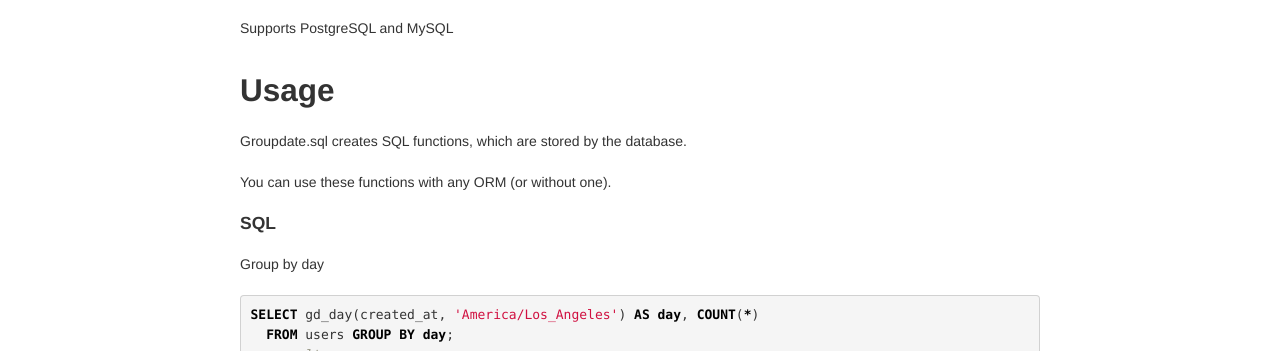
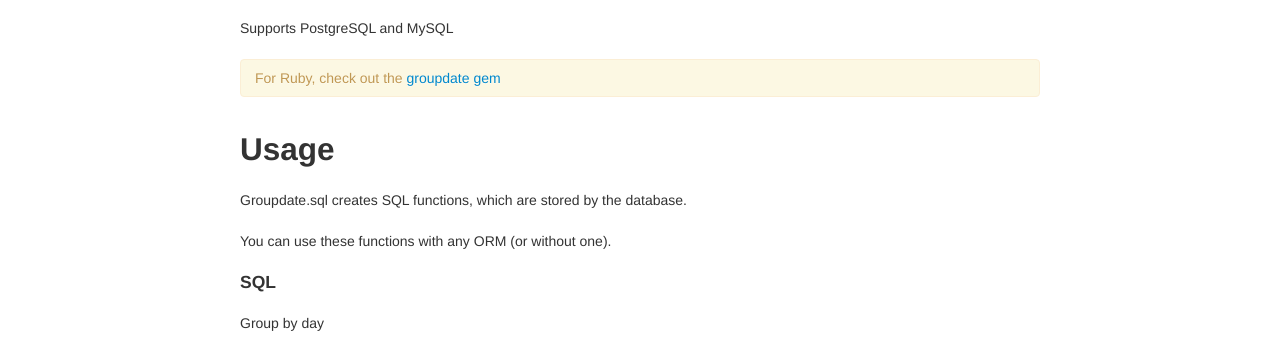
Before and after one commit to ankane/groupdate.sql, a plain HTML site: page index.html in a window 1280 px wide. Shown: the part 376-727 px from the top of the page. Drawn offline with Linux system fonts and the light colour scheme.

Commit message:
Added link to gem

```diff
--- a/index.html
+++ b/index.html
@@ -48,6 +48,8 @@
 <p><img class="emoji" title=":earth_americas:" alt=":earth_americas:" src="https://a248.e.akamai.net/assets.github.com/images/icons/emoji/earth_americas.png" height="20" width="20" align="absmiddle"> Use it with any programming language <strong>the other best part</strong></p>
 
 <p>Supports PostgreSQL and MySQL</p>
+
+      <div class="alert">For Ruby, check out the <a href="https://github.com/ankane/groupdate">groupdate gem</a></div>
 
 <h2>
 <a name="usage" class="anchor" href="#usage"><span class="octicon octicon-link"></span></a>Usage</h2>
```
